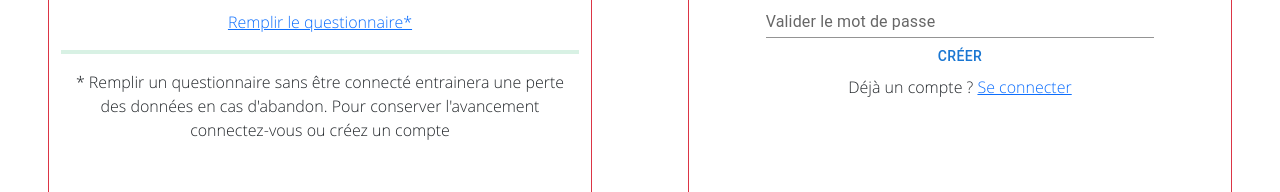
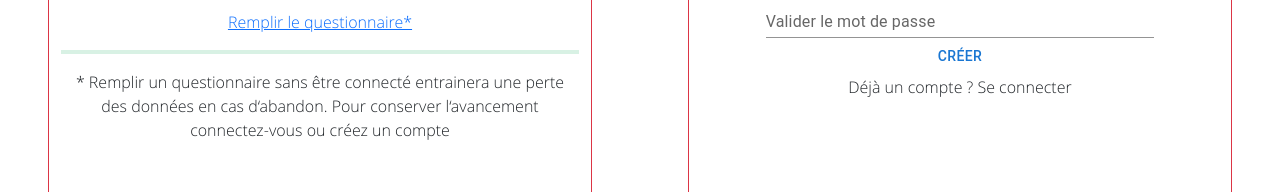
Before and after one commit to GuillaumeDOMART/Eco-Assistant, a React (Create React App) app in the folder front/: page / in a window 1280 px wide. Shown: the part 307-499 px from the top of the page. Built offline with nearby package versions, Linux system fonts and the light colour scheme.

Commit message:
fix : amélioration du code

```diff
--- a/front/src/Connection/Connection.js
+++ b/front/src/Connection/Connection.js
@@ -22,7 +22,7 @@ const Connection = ({handleSubmit, register}) => {
                 <TextField label="Mot de passe" type="password" variant="standard" className="textfield" {...register("password")}/><br/>
                 <TextField label="Valider le mot de passe" type="password" variant="standard" className="textfield" {...register("passwordConfirmed")}/><br/>
                 <Button type={"submit"}>Créer</Button><br/>
-                <p>Déjà un compte ? <a href="">Se connecter</a></p>
+                <p>Déjà un compte ? {/*<a href="/questionnaire">*/}Se connecter{/*</a>*/}</p>
             </form>
         </Col>
     )
@@ -40,7 +40,7 @@ const Anonyme = () => {
             {/*<img className="leaves" src={require('./leaves.png')}  alt={"leaves"}/>*/}
             <hr/>
             <p>Envie de connaitre<br/>
-                l'empreinte carbone de<br/>
+                l&lsquo;empreinte carbone de<br/>
                 ton projet informatique ?<br/>
                 <br/>
                 Grâce au questionnaire<br/>
@@ -49,7 +49,7 @@ const Anonyme = () => {
             <a href="/questionnaire">Remplir le questionnaire*</a>
             <hr/>
             <p>* Remplir un questionnaire sans être connecté entrainera une perte<br/>
-                des données en cas d'abandon. Pour conserver l'avancement<br/>
+                des données en cas d&lsquo;abandon. Pour conserver l&lsquo;avancement<br/>
                 connectez-vous ou créez un compte</p>
         </Col>
     )
```
